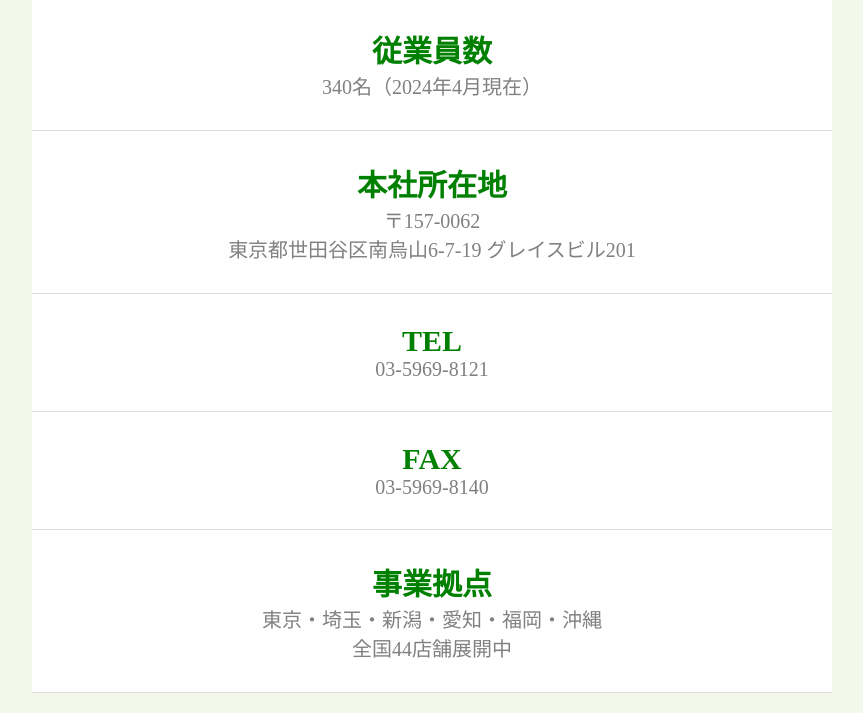
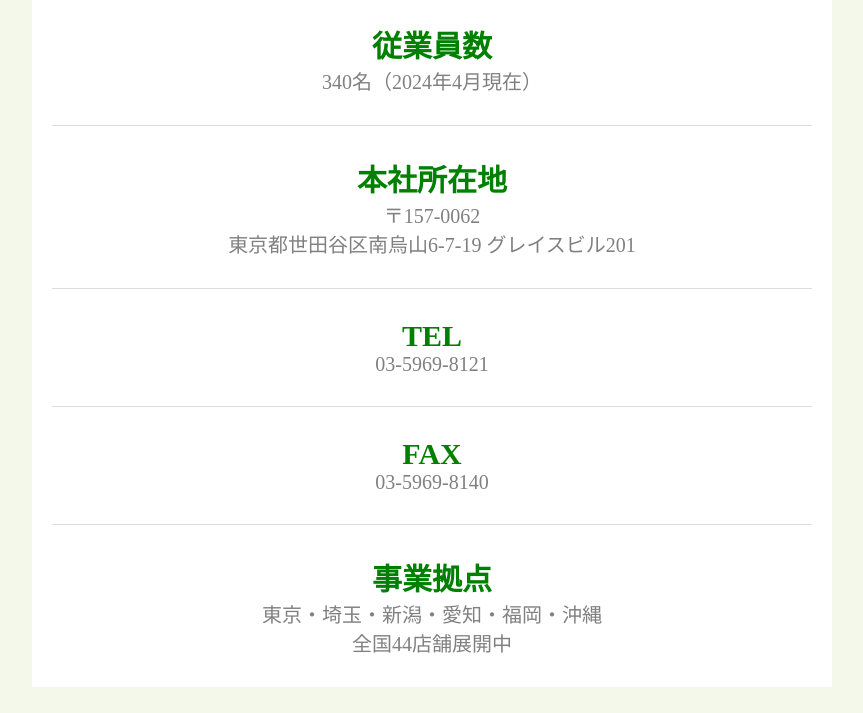
Before and after one commit to ari0214/html-css-basic-kadai, a plain HTML site: page myprofile応用/myprofile-application.html in a window 1280 px wide. Shown: the part 744-1457 px from the top of the page, without its empty margins (208-1071 px from the left). Drawn offline with Linux system fonts and the light colour scheme.

Commit message:
myprofile応用1-3

```diff
--- a/myprofile応用/myprofile-application..css
+++ b/myprofile応用/myprofile-application..css
@@ -34,8 +34,14 @@ h3{
 
 p{
   margin-top: 0%;
+  margin-left: 20px;
+  margin-right: 20px;
   font-size: 20px;
   text-align: center;
   padding-bottom: 30px;
   border-bottom: solid 1px #dddddd ;
 }
+
+:nth-last-of-type(1){
+  border-bottom: none;
+}
```
